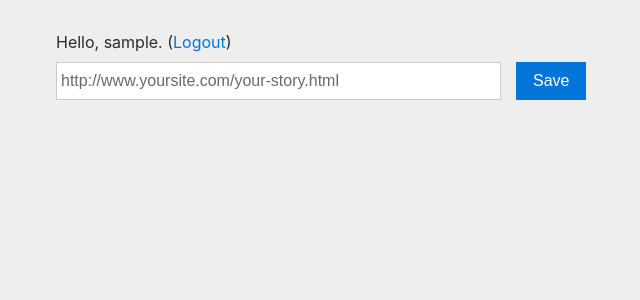
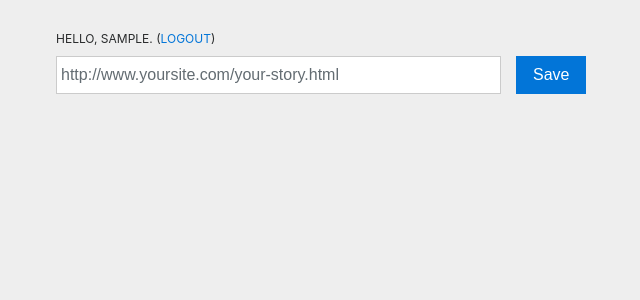
Before and after one commit to palewire/savemy.news, a Django app: template archive/templates/archive/index.html in a window 1280 px wide. Shown: the part 106-406 px from the top of the page, without its empty margins (29-669 px from the left). Run offline with Django 3.2, Linux system fonts and the light colour scheme; the template is opened without the code that fills it, so the values that code supplies are empty; the visitor is signed in with stand-in values (Sample User, id 1); some libraries are stand-ins or nearby versions.

Commit message:
Smaller even

```diff
--- a/archive/static/archive/css/site.css
+++ b/archive/static/archive/css/site.css
@@ -8,6 +8,8 @@ header {
 }
 p.username {
     margin-bottom: 0.5rem;
+    font-size: 12px;
+    text-transform: uppercase;
 }
 .fb_iframe_widget span {
     vertical-align: baseline !important;
```
